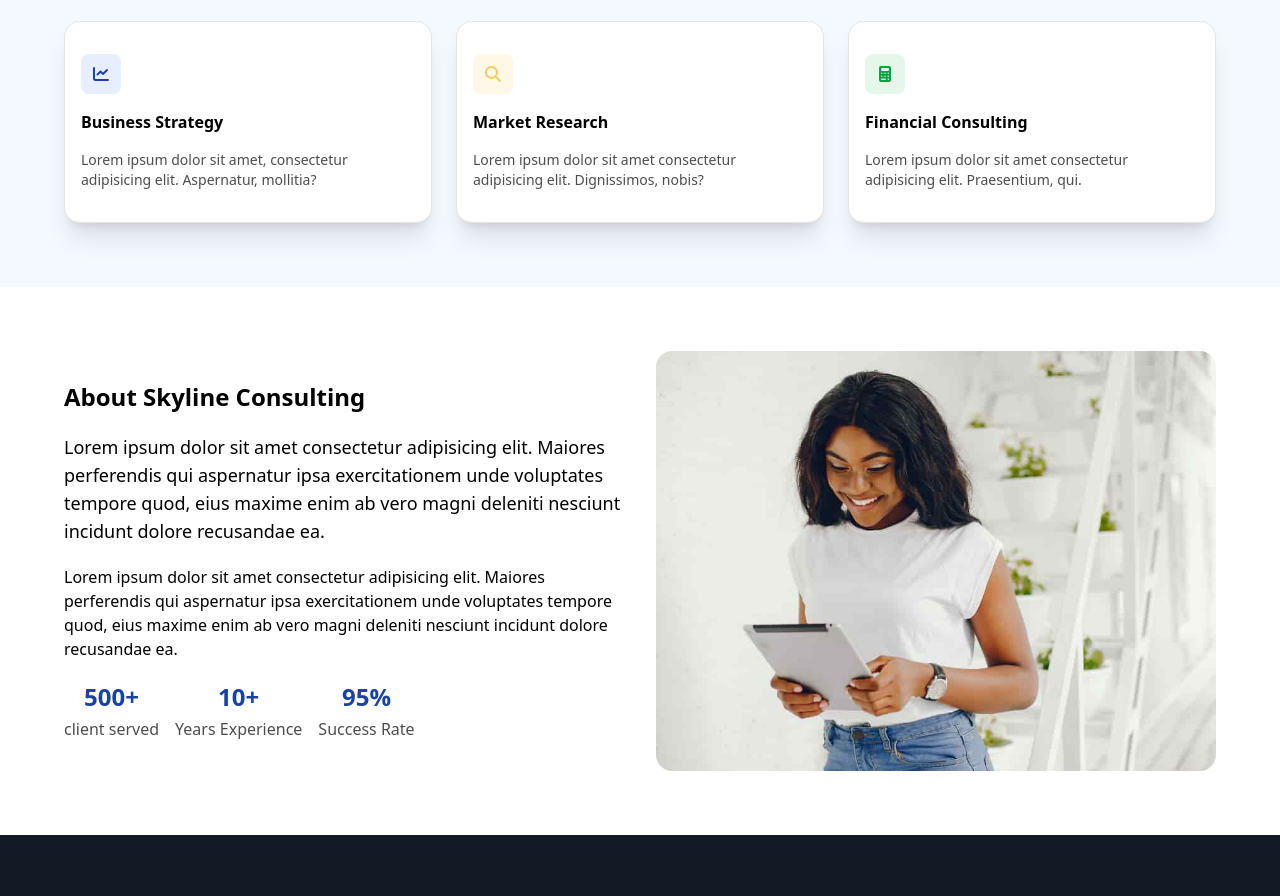
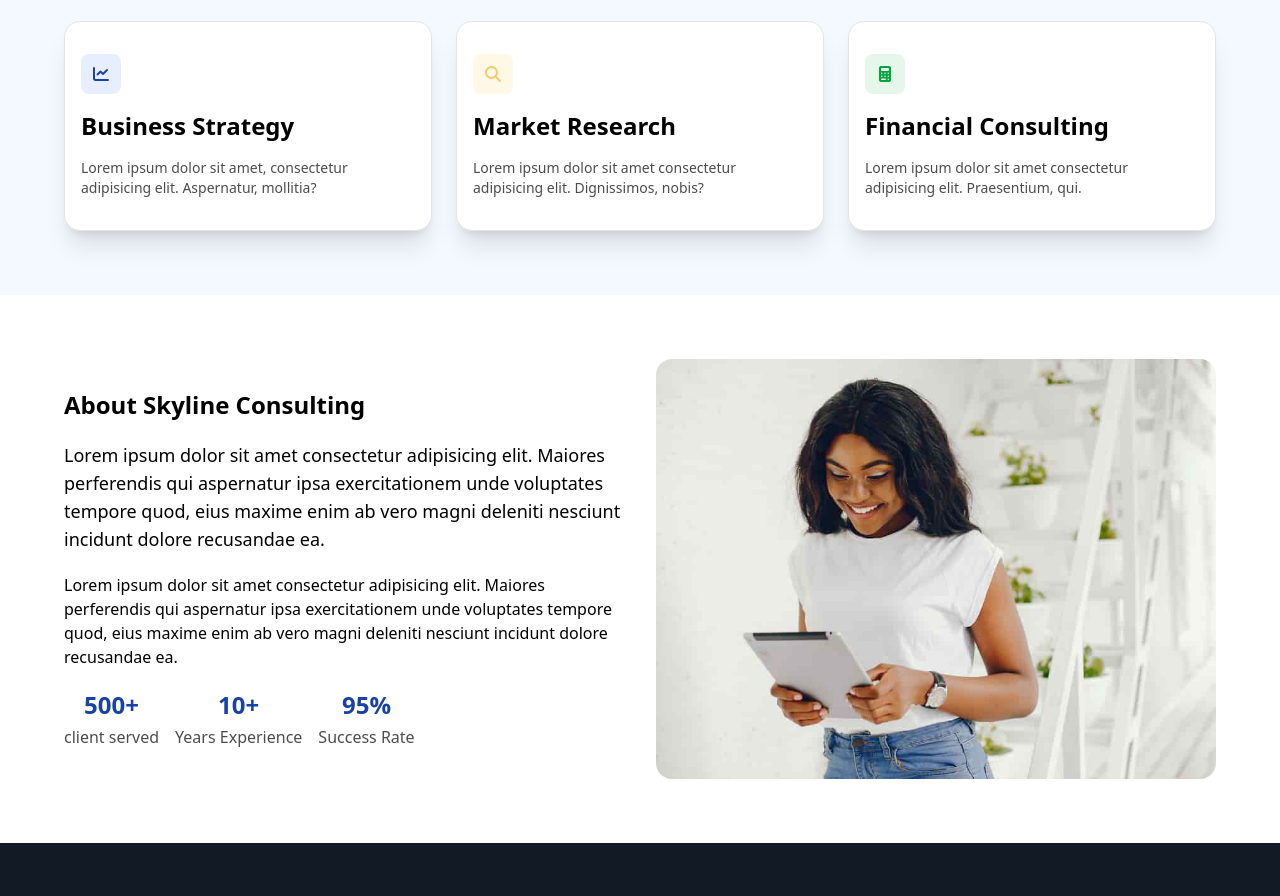
Before and after one commit to Juliet-Aneke/tailwind-practice, a website: page text.html in a window 1280 px wide. Shown: the part 967-1863 px from the top of the page. Drawn offline with Linux system fonts and the light colour scheme.

Commit message:
increased font

```diff
--- a/text.html
+++ b/text.html
@@ -96,7 +96,7 @@
                         <span class="self-start w-10 h-10 flex justify-center items-center bg-blue-600/10 rounded-lg">
                         <i class="fa-solid fa-chart-line text-pri-col"></i>
                         </span>
-                        <h3 class="font-bold">Business Strategy</h3>
+                        <h3 class="font-bold lg:text-2xl">Business Strategy</h3>
 
                         <p class="text-sm text-black/70">
                             Lorem ipsum dolor sit amet, consectetur adipisicing elit. Aspernatur, mollitia?
@@ -110,7 +110,7 @@
                         <i class="fa-solid fa-magnifying-glass text-gold"></i>
                         </span>
 
-                        <h3 class="font-bold">Market Research</h3>
+                        <h3 class="font-bold lg:text-2xl">Market Research</h3>
                         <p class="text-sm text-black/70">Lorem ipsum dolor sit amet consectetur adipisicing elit. Dignissimos, nobis?</p>
                     </div>
 
@@ -121,7 +121,7 @@
                         <i class="fa-solid fa-calculator text-green-600"></i>
                         </span>
 
-                        <h3 class="font-bold">Financial Consulting</h3>
+                        <h3 class="font-bold lg:text-2xl">Financial Consulting</h3>
                         <p class="text-sm text-black/70">
                             Lorem ipsum dolor sit amet consectetur adipisicing elit. Praesentium, qui.
 
```
Also changed, not shown: css/output.css.
